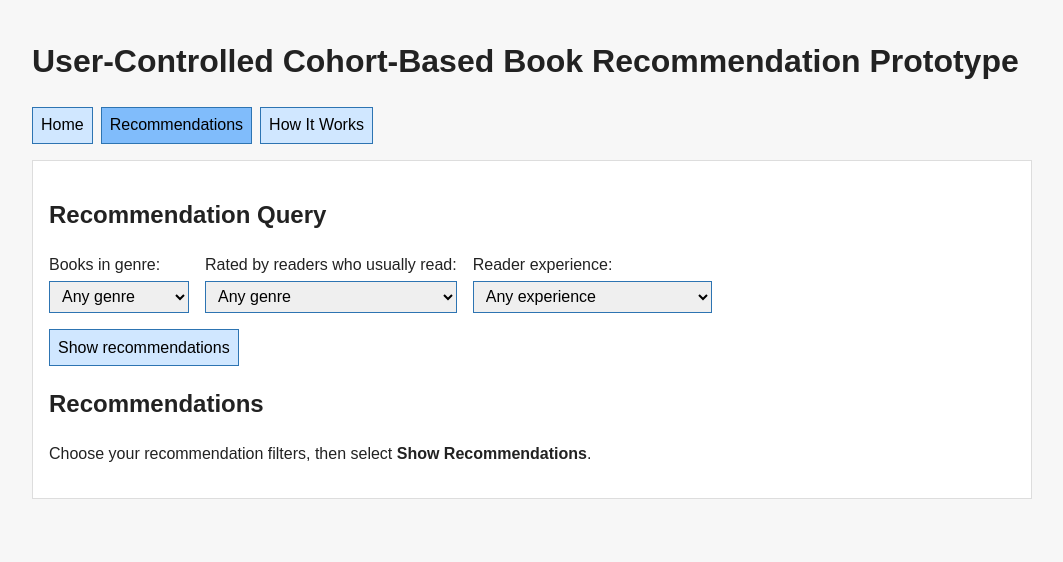
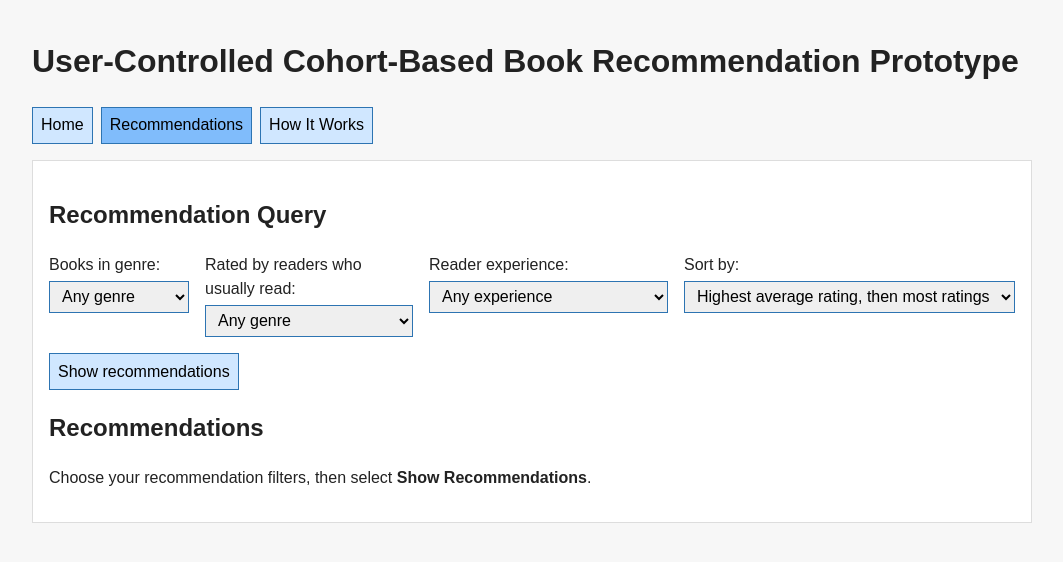
Before and after one commit to ksorgenfrei/book-recommender-prototype, a React (Vite) app: page / in a window 1280 px wide. Both pictures are taken after a click on the button "Recommendations". Shown: the top 562 px of the page, without its empty margins (108-1171 px from the left). Built offline with nearby package versions, Linux system fonts and the light colour scheme.

Commit message:
Add user-selectable recommendation sorting options

```diff
--- a/src/App.tsx
+++ b/src/App.tsx
@@ -7,18 +7,19 @@ import { generatedRatings as ratings } from "./data/generatedRatings";
 import { genres } from "./data/genres";
 import { defaultExperienceThresholds } from "./data/experienceThresholds";
 
-import type { ExperienceFilter, GenreFilter } from "./types/types";
+import type { ExperienceFilter, GenreFilter, RecommendationSortOption } from "./types/types";
 
 import { getRecommendations } from "./utils/getRecommendations"; // recommendation utility function
 
 
 type Page = "home" | "recommendations" | "howItWorks"; // tell TypeScript that only one of those three page values can be shown
 
-// store the filter values that wre submitted with the Show Recommendations button (separate from dropdown values so that recommendations dont update automatically)
+// store the sorting+filter values that were submitted with the Show Recommendations button (separate from dropdown values so that recommendations dont update automatically)
 type SubmittedRecommendationQuery = {
   targetGenre: GenreFilter;
   cohortGenre: GenreFilter;
   experienceFilter: ExperienceFilter;
+  sortOption: RecommendationSortOption;
 }
 
 function App() {
@@ -32,6 +33,8 @@ function App() {
   // store the last filter combination submitted with the Show Recs button
   // null = user has not submitted a recs query yet
   const [submittedQuery, setSubmittedQuery] = useState<SubmittedRecommendationQuery | null>(null);
+  // store ranking method selected by user
+  const [sortOption, setSortOption] = useState<RecommendationSortOption>("averageRatingThenCount");
 
 
   // Recommendation list
@@ -46,27 +49,46 @@ function App() {
       cohortGenre: submittedQuery.cohortGenre,
       experienceFilter: submittedQuery.experienceFilter,
       experienceThresholds: defaultExperienceThresholds,
+      sortOption: submittedQuery.sortOption,
     });
 
   // build a readable description of the selected book genre
-  function getTargetGenreDescription(selectedTargetGenre: GenreFilter){
+  function getTargetGenreDescription(selectedTargetGenre: GenreFilter) {
     return selectedTargetGenre === "Any" ? "books of any genre" : `${selectedTargetGenre} books`;
   }
 
   // build a readable description of the selected reader cohort
-  function getCohortDescription(selectedCohortGenre: GenreFilter, selectedExperienceFilter: ExperienceFilter){
-    if (selectedCohortGenre === "Any" && selectedExperienceFilter === "Any"){
+  function getCohortDescription(selectedCohortGenre: GenreFilter, selectedExperienceFilter: ExperienceFilter) {
+    if (selectedCohortGenre === "Any" && selectedExperienceFilter === "Any") {
       return "readers of any genre and any experience level";
     }
-    if (selectedCohortGenre === "Any"){
+    if (selectedCohortGenre === "Any") {
       return `${selectedExperienceFilter.toLowerCase()} readers of any genre`;
     }
 
-    if (selectedExperienceFilter === "Any"){
+    if (selectedExperienceFilter === "Any") {
       return `readers who usually read ${selectedCohortGenre}`;
     }
 
     return `${selectedExperienceFilter.toLowerCase()} readers who usually read ${selectedCohortGenre}`;
+  }
+
+  // convert the internal sorting value into wording that can be shown to the user
+  function getSortDescription(
+    selectedSortOption: RecommendationSortOption
+  ) {
+    if (selectedSortOption === "averageRating") {
+      return "highest average rating";
+    }
+    if (selectedSortOption === "ratingCount") {
+      return "most ratings";
+    }
+    if (selectedSortOption === "averageRatingThenCount") {
+      return "highest average rating, then most ratings";
+    }
+    if (selectedSortOption === "ratingCountThenAverage") {
+      return "most ratings, then highest average rating";
+    }
   }
 
   // these descs are now bosed on the submitted query,
@@ -76,6 +98,10 @@ function App() {
 
   const selectedCohortDescription = submittedQuery === null ? ""
     : getCohortDescription(submittedQuery.cohortGenre, submittedQuery.experienceFilter);
+
+  // describe the selected sorting method from the submitted query
+  const selectedSortDescription = submittedQuery === null ? ""
+    : getSortDescription(submittedQuery.sortOption);
 
   return (
     <main className="app-shell">
@@ -190,6 +216,31 @@ function App() {
               </select>
             </label>
 
+            <label className="filter-control">
+              Sort by:{" "}
+              <select
+                value={sortOption}
+                onChange={(event) =>
+                  setSortOption(event.target.value as RecommendationSortOption)
+                }>
+                <option value="averageRating">
+                  Highest average rating
+                </option>
+
+                <option value="ratingCount">
+                  Most ratings
+                </option>
+
+                <option value="averageRatingThenCount">
+                  Highest average rating, then most ratings
+                </option>
+
+                <option value="ratingCountThenAverage">
+                  Most ratings, then highest average rating
+                </option>
+              </select>
+            </label>
+
           </div>
 
           <button
@@ -199,6 +250,7 @@ function App() {
               targetGenre,
               cohortGenre,
               experienceFilter,
+              sortOption,
             })
             }>
             Show recommendations
@@ -206,7 +258,9 @@ function App() {
 
           {submittedQuery !== null && (
             <p>
-              Current query: Show <strong>{selectedTargetGenreDescription}</strong> rated by {" "} <strong>{selectedCohortDescription}</strong>.
+              Current query: Show <strong>{selectedTargetGenreDescription}</strong>{" "}
+              rated by {" "} <strong>{selectedCohortDescription}</strong>,
+              sorted by{" "}<strong>{selectedSortDescription}</strong>.
             </p>
           )}
 
@@ -242,7 +296,10 @@ function App() {
             <li>Select the genre of books you would like to see recommendations for.</li>
             <li>Select the dominant genre and reading experience level of the reader cohort whose ratings should be used.</li>
             <li>The prototype will calculate average book ratings using only ratings from the selected cohort.</li>
-            <li>Rating counts are indicated to show why each recommendation was included.</li>
+            <li>Select how recommendations should be ranked. Combined sorting options
+              use the second criterion when results are tied on the first criterion.</li>
+            <li>Rating counts show how many ratings from the selected cohort contributed
+              to each recommendation.</li>
           </ol>
 
           <p>The recommendations are suitable for testing the prototype logic but
--- a/src/utils/getRecommendations.ts
+++ b/src/utils/getRecommendations.ts
@@ -9,11 +9,12 @@ import type {
     Rating,
     ReaderProfile,
     Recommendation,
+    RecommendationSortOption,
 } from "../types/types";
 
 import { getExperienceLevel } from "./getExperienceLevel";
 
-// type to define the shope of the object that must be passed to getRecommendations().
+// type to define the shape of the object that must be passed to getRecommendations().
 // instead of passing five separate arguments like books, readerProfiles etc.,
 // one object is passed to make the function call clearer because values are named
 type GetRecommendationsParams = {
@@ -37,6 +38,9 @@ type GetRecommendationsParams = {
 
     // current experience threshold settings
     experienceThresholds: ExperienceThresholds;
+
+    // determines ranking of recs results
+    sortOption: RecommendationSortOption;
 };
 
 // calculate the ranked recommendation list
@@ -51,9 +55,10 @@ export function getRecommendations({
     cohortGenre,
     experienceFilter,
     experienceThresholds,
+    sortOption,
 }: GetRecommendationsParams): Recommendation[] {
     const matchingReaders = readerProfiles.filter((reader) => {
-        // find readers of selected cohort (their dominant genre), if "Any" all reader dominant genres are allowed
+        // find readers of selected cohort (their dominant genre), if "Any", all reader dominant genres are allowed
         const matchesCohortGenre = cohortGenre === "Any" || reader.dominantGenre === cohortGenre;
 
         // calculate this reader's exp lvl from booksReadCount & current threshold settings
@@ -113,5 +118,37 @@ export function getRecommendations({
         // remove books that have no ratings
         .filter((recommendation) => recommendation.ratingCount > 0)
         // sort by descending avg rating
-        .sort((a, b) => b.averageRating - a.averageRating);
+        .sort((a, b) => {
+            // compare averages at two decimal places
+            const averageDifference = Math.round(b.averageRating * 100) - Math.round(a.averageRating * 100);
+            const ratingCountDifference = b.ratingCount - a.ratingCount;
+            const titleDifference =  a.book.title.localeCompare(b.book.title);
+
+            // apply selected ranking option
+            switch (sortOption) {
+                case "averageRating":
+                    return (
+                        averageDifference || titleDifference
+                    );
+
+                case "ratingCount":
+                    return (
+                        ratingCountDifference || titleDifference
+                    );
+
+                case "averageRatingThenCount":
+                    return (
+                        averageDifference || ratingCountDifference || titleDifference
+                    );
+
+                case "ratingCountThenAverage":
+                    return (
+                        ratingCountDifference || averageDifference || titleDifference
+                    );
+
+                default:
+                    // safe fallback in case of unexpected value
+                    return averageDifference || titleDifference;
+            }
+        })
 }
```
Also changed, not shown: src/types/types.ts (+10 -4 lines). Lines whose indentation alone changed are shown as unchanged.
